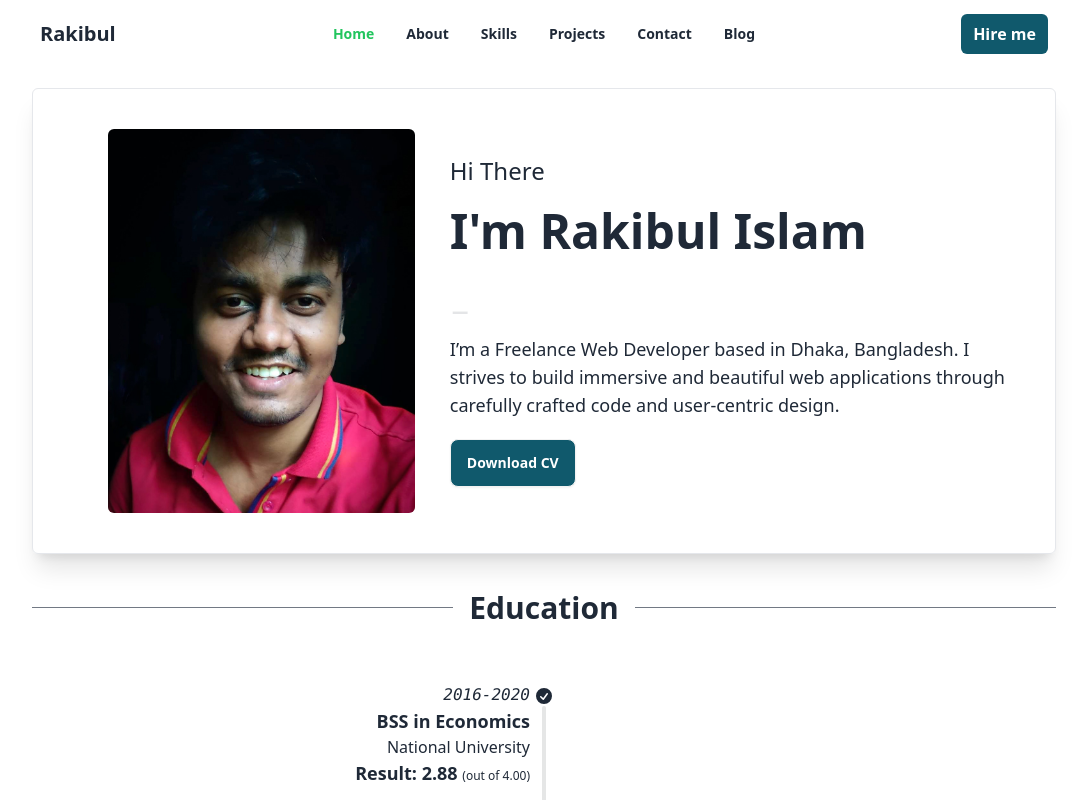
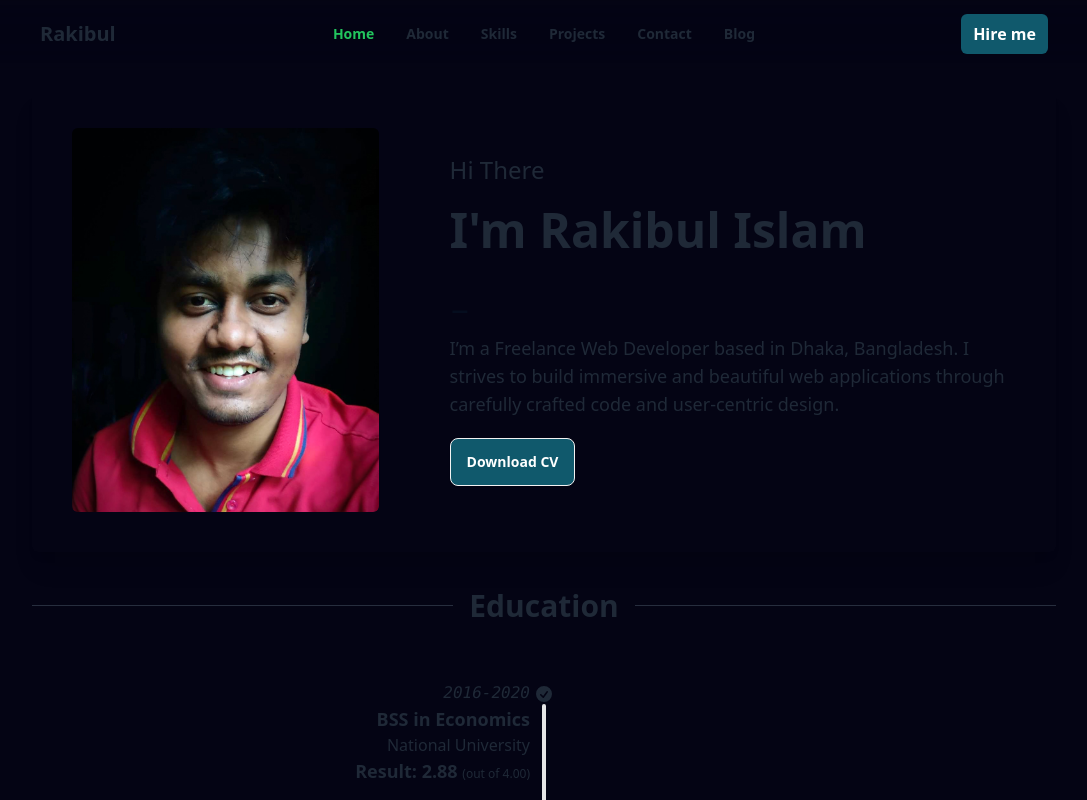
Before and after one commit to rjspyk5/web-dev-portfolio, a React (Vite) app: page / in a window 1280 px wide. Shown: the top 800 px of the page, without its empty margins (96-1183 px from the left). Built offline with nearby package versions, Linux system fonts and the light colour scheme.

Commit message:
add custom color

```diff
--- /dev/null
+++ b/src/AdminRoute/AdminRoute.jsx
@@ -0,0 +1,5 @@
+import React from "react";
+
+export const AdminRoute = ({ children }) => {
+  return children;
+};
--- /dev/null
+++ b/src/Pages/Admin/AdminHome.jsx
@@ -0,0 +1,5 @@
+import React from "react";
+
+export const AdminHome = () => {
+  return <div>AdminHome</div>;
+};
--- a/src/Routing.jsx
+++ b/src/Routing.jsx
@@ -6,6 +6,8 @@ import { SkillSection } from "./components/SkillSection/SkillSection";
 import { ProjectSection } from "./components/ProjectSection/ProjectSection";
 import { About } from "./Pages/About/About";
 import { Blog } from "./Pages/Blog/Blog";
+import { AdminHome } from "./Pages/Admin/AdminHome";
+import { AdminRoute } from "./AdminRoute/AdminRoute";
 
 export const Routing = createBrowserRouter([
   {
@@ -13,9 +15,10 @@ export const Routing = createBrowserRouter([
     element: <Root />,
     children: [
       {
-        path: "/",
+        path: "",
         element: <Home />,
       },
+
       {
         path: "/contact",
         element: <Contact />,
@@ -38,4 +41,12 @@ export const Routing = createBrowserRouter([
       },
     ],
   },
+  {
+    path: "/admin",
+    element: (
+      <AdminRoute>
+        <AdminHome />
+      </AdminRoute>
+    ),
+  },
 ]);
--- a/src/components/Banner/Banner.jsx
+++ b/src/components/Banner/Banner.jsx
@@ -1,11 +1,10 @@
 import profile from "../../assets/profile1.jpg";
 import { Typewriter } from "react-simple-typewriter";
-import { buttonBg } from "../../lib/colorPlate";
 
 export const Banner = () => {
   return (
-    <div className="flex shadow-xl border  rounded-md flex-col md:flex-row justify-between p-10 my-5">
-      <div className="md:w-2/5 flex justify-center items-center ">
+    <div className="flex shadow-xl   rounded-md flex-col md:flex-row justify-around p-10 my-5">
+      <div className="md:w-2/5 flex ">
         <img
           className={`max-h-96 duration-300 transition-all ease-linear outline outline-2 outline-transparent  rounded-md  hover:shadow-lg hover:shadow-green-400 `}
           src={profile}
@@ -14,7 +13,7 @@ export const Banner = () => {
       <div className="md:w-3/5 flex space-y-5 flex-col justify-center">
         <h1 className="text-2xl">Hi There</h1>
         <h1 className="text-5xl font-bold">I'm Rakibul Islam</h1>
-        <span className={`text-4xl text-[${buttonBg}] font-bold`}>
+        <span className={`text-4xl text-primary font-bold`}>
           <Typewriter
             words={[
               "MERN Stack Developer",
@@ -36,7 +35,7 @@ export const Banner = () => {
           crafted code and user-centric design.
         </p>
         <div className="flex gap-4">
-          <button className={`btn bg-[${buttonBg}] text-white`}>
+          <button className={`btn bg-primary text-white`}>
             <a href="/Rakibul.pdf" download="Rakibul.pdf">
               Download CV
             </a>
--- a/src/layout/Root.jsx
+++ b/src/layout/Root.jsx
@@ -5,9 +5,9 @@ import { Outlet } from "react-router-dom";
 
 export const Root = () => {
   return (
-    <div>
+    <div className="bg-[#040414]">
       <Navbar />
-      <div className="md:mx-[10%] mx-[5%]">
+      <div className="md:mx-[10%] mx-[5%] ">
         {/* <BackToTop /> */}
         <Outlet />
       </div>
--- a/src/lib/colorPlate.js
+++ /dev/null
@@ -1 +0,0 @@
-export const buttonBg = "#10596c";
--- a/tailwind.config.js
+++ b/tailwind.config.js
@@ -2,7 +2,11 @@
 export default {
   content: ["./index.html", "./src/**/*.{js,ts,jsx,tsx}"],
   theme: {
-    extend: {},
+    extend: {
+      colors: {
+        primary: "#10596c",
+      },
+    },
   },
   plugins: [require("daisyui")],
 };
```
